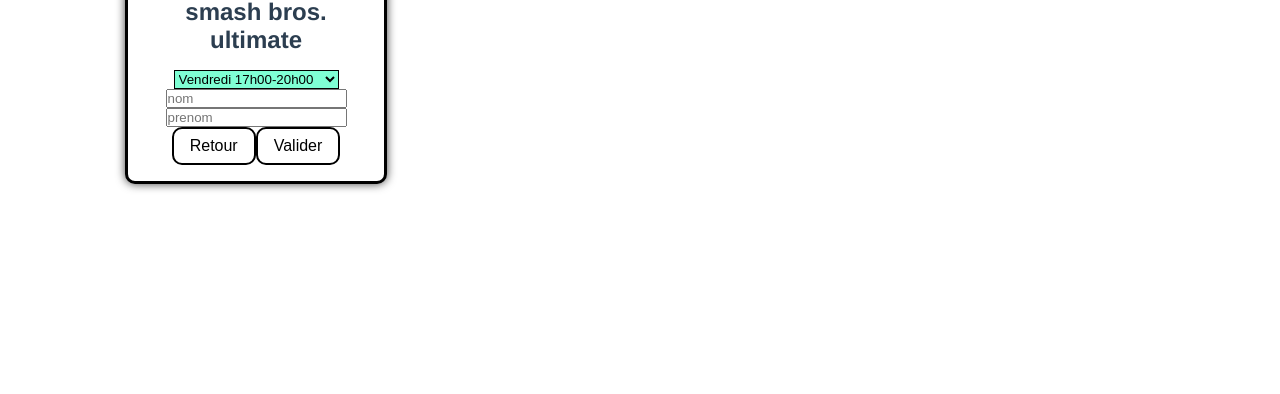
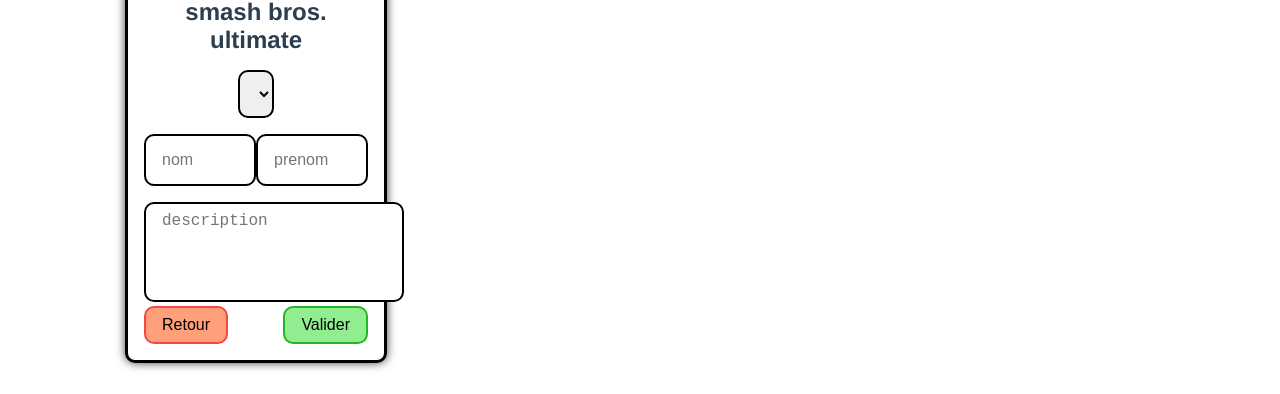
Before and after one commit to ProjetSuperGeekyWeek/Super_Geeky_Week, a Vue app: page /inscriptions in a window 1280 px wide. Both pictures are taken after a click on the button "Gratuite". Shown: the part 324-718 px from the top of the page. Built offline with nearby package versions, Linux system fonts and the light colour scheme.

Commit message:
Style inscription

```diff
--- a/src/components/ModuleInscription.vue
+++ b/src/components/ModuleInscription.vue
@@ -26,18 +26,19 @@
             </div>
             <div id="card-inscription-formulaire" v-show="inscription">
                 <h2>{{ titre }}</h2>
-                <select name="seance" id="seance">
+                <select name="seance" id="seance" v-model="inscritSeance">
                     <option v-for="horaire in horaires" :key="horaire" :value="horaire.jour">
                         {{ horaire.jour }} {{ horaire.heureDebut }}-{{ horaire.heureFin }}
                     </option>
                 </select>
                 <div id="card-inscription-formulaire-infos">
-                    <input type="text" name="nom" id="nom" placeholder="nom">
-                    <input type="text" name="prenom" id="prenom" placeholder="prenom">
+                    <input type="text" name="nom" id="nom" placeholder="nom" v-model="inscritNom">
+                    <input type="text" name="prenom" id="prenom" placeholder="prenom" v-model="inscritPrenom">
                 </div>
+                <textarea name="description" id="description" cols="30" rows="10" placeholder="description" v-model="inscritDescription"></textarea>
                 <div id="card-inscription-formulaire-btn">
-                    <button @click="inscription = !inscription">Retour</button>
-                    <button>Valider</button>
+                    <button id="btn-retour" @click="inscription = !inscription">Retour</button>
+                    <button id="btn-valider">Valider</button>
                 </div>
             </div>
         </div>
@@ -72,6 +73,10 @@
             image : "https://www.smashbros.com/assets_v2/img/top/hero05_en.jpg",
             alreadyInscrit : false,
             inscription : false,
+            inscritNom : '',
+            inscritPrenom : '',
+            inscritSeance : '',
+            inscritDescription : ''
         }
     },
     methods: {
@@ -171,7 +176,7 @@
     margin-bottom: 1rem;
 }
 
-#card-inscription-tarif button, #card-inscription-formulaire-btn button {
+#card-inscription-tarif button{
     font-size: 1rem;
     padding: 0.5rem 1rem;
     border: 2px solid #000;
@@ -180,14 +185,116 @@
     cursor: pointer;
 }
 
-#card-inscription-tarif button:hover, #card-inscription-formulaire-btn button:hover {
+#card-inscription-tarif button:hover{
     background-color: #000;
     color: #fff;
 }
 
+#card-inscription-infos {
+    display: flex;
+    justify-content: center;
+    align-items: center;
+    height: 100%;
+}
+
+#card-inscription-infos h4 {
+    font-size: 1.2rem;
+    font-weight: bold;
+    text-align: center;
+}
+
+#card-inscription-formulaire-infos {
+    display: flex;
+    justify-content: space-between;
+    margin-bottom: 1rem;
+}
+
+#card-inscription-formulaire-infos input {
+    width: 45%;
+    height: 2rem;
+    border: 2px solid #000;
+    border-radius: 10px;
+    padding: 0.5rem 1rem;
+    font-size: 1rem;
+}
+
+#card-inscription-formulaire-infos input:focus {
+    outline: none;
+}
+
+#card-inscription-formulaire-infos input:hover {
+    border-color: darkblue;
+}
+
+#card-inscription-formulaire-infos input:focus {
+    border : 3px solid darkblue;
+}
+
+#card-inscription-formulaire textarea {
+    width: 100%;
+    max-width: max-content;
+    height: 5rem;
+    border: 2px solid #000;
+    border-radius: 10px;
+    padding: 0.5rem 1rem;
+    font-size: 1rem;
+    resize: none;
+}
+
+#card-inscription-formulaire textarea:focus {
+    outline: none;
+    border: 3px solid darkblue;
+}
+
+#card-inscription-formulaire textarea:hover {
+    border-color: darkblue;
+}
+
+#card-inscription-formulaire-btn {
+    display: flex;
+    justify-content: space-between;
+}
+
+#card-inscription-formulaire-btn button {
+    font-size: 1rem;
+    padding: 0.5rem 1rem;
+    border-radius: 10px;
+    cursor: pointer;
+}
+
+#btn-retour {
+    border: 2px solid #f84646;
+    background-color: lightsalmon;
+}
+
+#btn-retour:hover {
+    background-color: #f84646;
+    color: #fff;
+}
+
+#btn-valider {
+    border: 2px solid rgb(38, 180, 38);
+    background-color: lightgreen;
+}
+
+#btn-valider:hover {
+    background-color: rgb(38, 180, 38);
+    color: #fff;
+}
+
 #seance{
-    border: 1px solid black;
-    background-color: aquamarine;
+    width: 100%;
+    max-width: min-content;
+    height: 3rem;
+    border: 2px solid #000;
+    border-radius: 10px;
+    padding: 0.5rem 1rem;
+    font-size: 1rem;
+    margin-bottom: 1rem;
+}
+
+#seance:focus {
+    outline: none;
 }
 
 </style>
```
